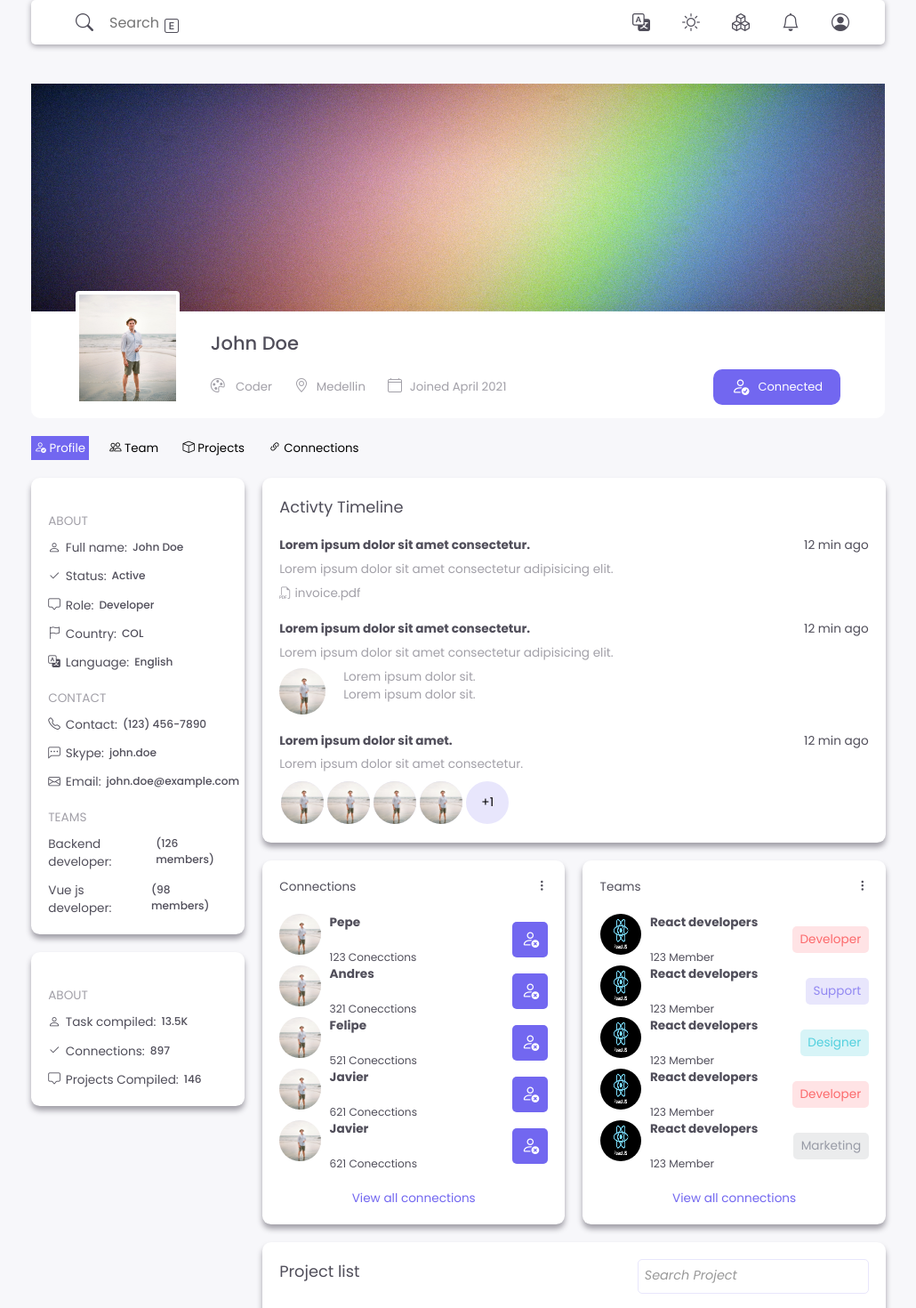
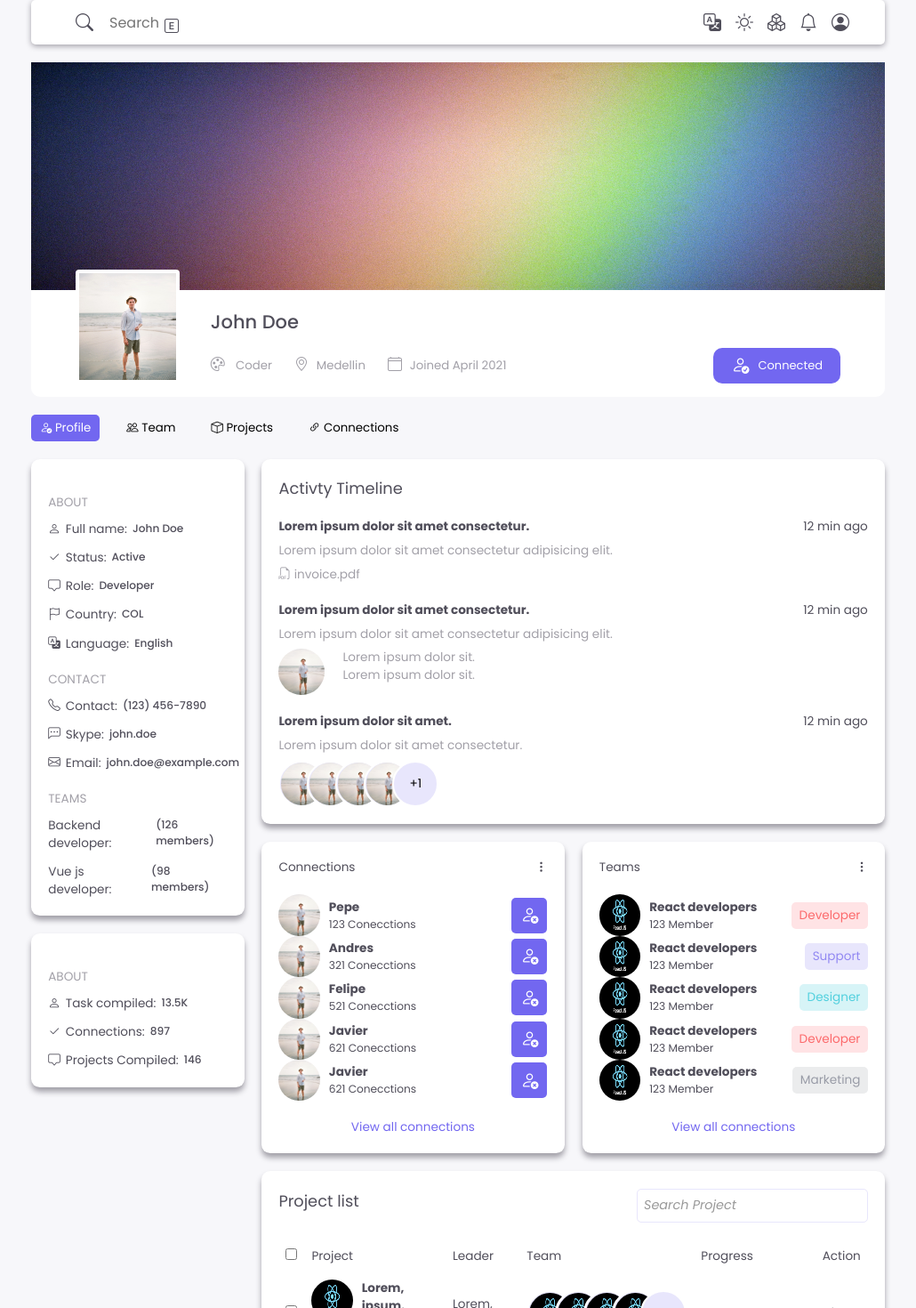
Before and after one commit to Dayron-z/Vue3_Riwi, a Vue app: page / in a window 1280 px wide. Shown: the top 1470 px of the page at 89% size, without its empty margins (125-1155 px from the left). Built offline with nearby package versions, Linux system fonts and the light colour scheme.

Commit message:
Profile beta 2

```diff
--- a/src/App.vue
+++ b/src/App.vue
@@ -42,5 +42,9 @@ const changeSection = (section) => {
 </template>
 
 <style lang="scss">
+.principal_section{
+  display: flex;
+  gap: 20px;
+}
 /* Aquí puedes agregar tus estilos SCSS */
 </style>
--- a/src/assets/main.scss
+++ b/src/assets/main.scss
@@ -15,7 +15,6 @@
     box-sizing: border-box;
     font-family: var(--poppins);
     font-weight: 400;
-    gap: $general-gap;
 }
 
 body{
@@ -36,7 +35,3 @@ body{
     justify-content: center;
     width: 75%;
 }
-
-.search-bar{
-    margin-bottom: 1.5rem;
-}
--- a/src/components/Navigation.vue
+++ b/src/components/Navigation.vue
@@ -51,6 +51,9 @@ defineProps ({
     gap: 20px;
     padding: 0.225rem;
     transition: background-color 0.3s ease;
+    border-radius: 5px;
+    padding: 5px 10px;
+    cursor: pointer;
 
     &.active {
       background-color: $purple-color; /* Color de fondo del botón activo */
--- a/src/components/Profile.vue
+++ b/src/components/Profile.vue
@@ -37,19 +37,19 @@ import ProfileOverview from "./ProfileCards/ProfileOverview.vue";
     width: 25%;
     display: flex;
     flex-direction: column;
-    // gap: $general-gap;
+    gap: $general-gap;
   }
   .right-section {
     width: 73%;
     display: flex;
     flex-direction: column;
-    // gap: $general-gap;
+    gap: $general-gap;
     .min-section {
       display: flex;
       justify-content: space-between;
       width: 100%;
       display: flex;
-    //   gap: $general-gap;
+      gap: $general-gap;
       .split {
         width: 50%;
       }
```
